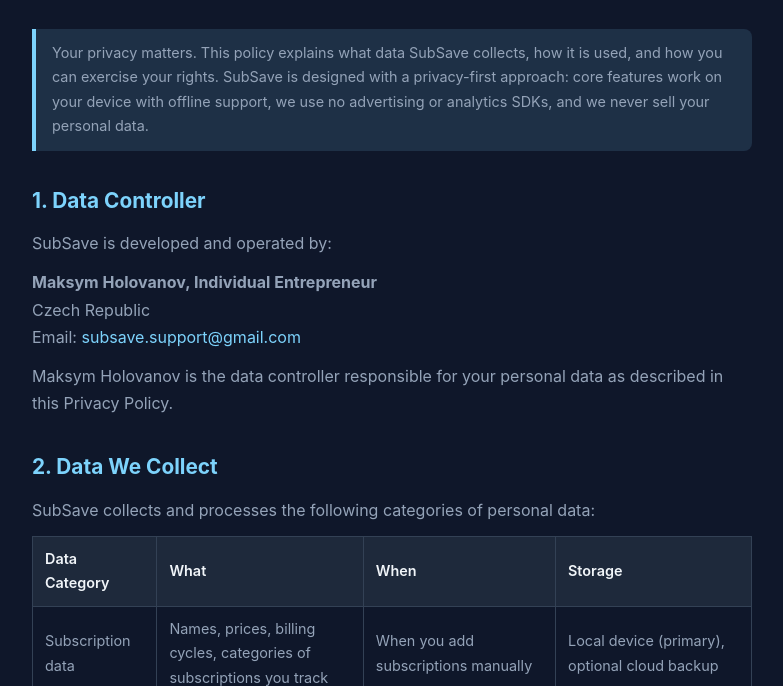
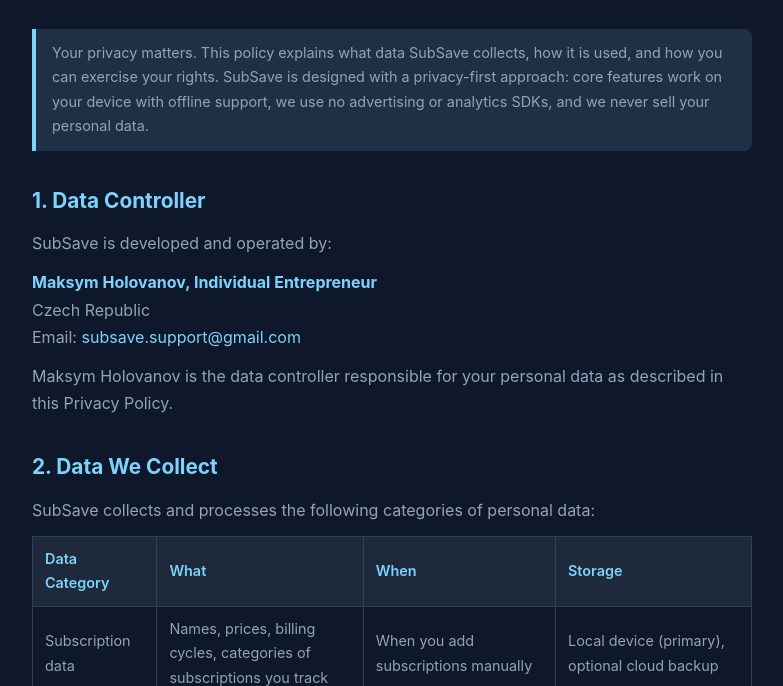
Before and after one commit to maxikyo/subsave-legal, a plain HTML site: page privacy.html in a window 1280 px wide. Shown: the part 114-800 px from the top of the page, without its empty margins (248-1031 px from the left). Drawn offline with Linux system fonts and the light colour scheme.

Commit message:
fix: unify colors — strong and th use ice-blue instead of white

```diff
--- a/privacy.html
+++ b/privacy.html
@@ -71,9 +71,10 @@
     }
     th {
       background: var(--card-bg);
-      color: var(--text-primary);
+      color: var(--ice-blue);
       font-weight: 600;
     }
+    strong { color: var(--ice-blue); }
   </style>
 </head>
 <body>
```
Also changed, not shown: terms.html (+1 -1 lines).
